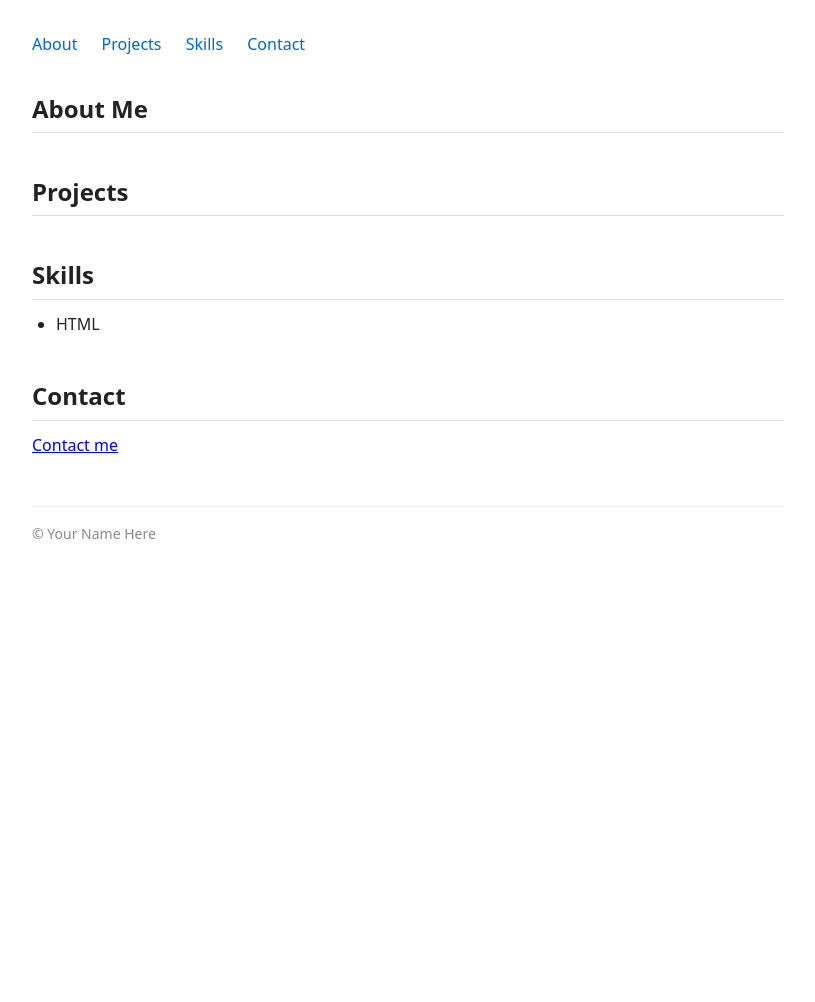
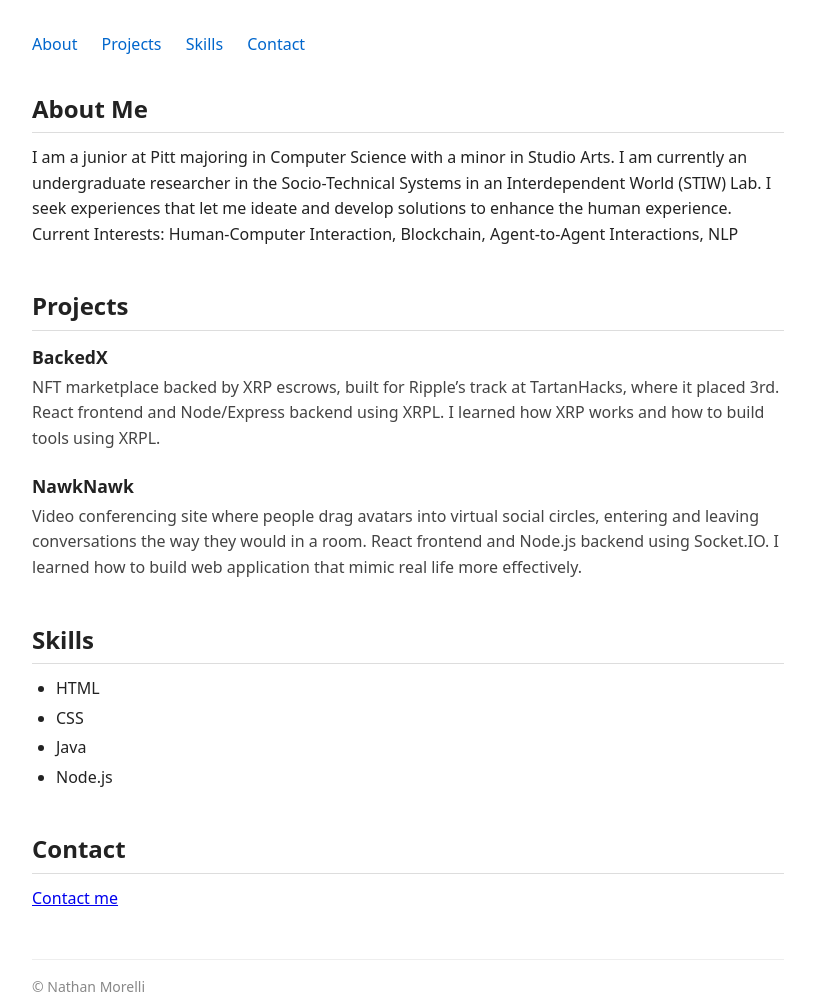
Before and after one commit to 1N4B0M9/NathanPortfolio-1530, a plain HTML site: page index.html in a window 1280 px wide. Shown: the whole page, without its empty margins (232-1047 px from the left). Before the commit the page ends 800 px from the top, so only its background shows below. Drawn offline with Linux system fonts and the light colour scheme.

Commit message:
Updated my info

```diff
--- a/index.html
+++ b/index.html
@@ -4,7 +4,7 @@
 <head>
   <meta charset="UTF-8">
   <meta name="viewport" content="width=device-width, initial-scale=1.0">
-  <title>Your Name Here</title>
+  <title>Nathan Morelli</title>
   <link rel="stylesheet" href="style.css">
 </head>
 
@@ -23,19 +23,29 @@
 
     <section id="about">
       <h2>About Me</h2>
-      <!-- TODO: Replace with 2-3 sentences about yourself -->
-      <!-- e.g., include your name, your program/year, and what you are interested in -->
+
+      I am a junior at Pitt majoring in Computer Science with a minor in Studio Arts.
+
+      I am currently an undergraduate researcher in the Socio-Technical Systems in an Interdependent World (STIW) Lab.
+
+      I seek experiences that let me ideate and develop solutions to enhance the human experience.
+
+      Current Interests: Human-Computer Interaction, Blockchain, Agent-to-Agent Interactions, NLP
     </section>
 
     <section id="projects">
       <h2>Projects</h2>
 
-      <!-- Example project entry structure: copy, fill in, and add at least 2:
       <div class="project">
-        <h3>Project Name</h3>
-        <p>What the project does, the technologies used, and what you learned.</p>
+        <h3>BackedX</h3>
+        <p>NFT marketplace backed by XRP escrows, built for Ripple’s track at TartanHacks, where it placed 3rd. React frontend and Node/Express backend using XRPL. I learned how XRP works and how to build tools using XRPL.</p>
       </div>
-      -->
+      <div class="project">
+        <h3>NawkNawk</h3>
+        <p>Video conferencing site where people drag avatars into virtual social circles, entering and leaving conversations the way they would in a room. React frontend and Node.js backend using Socket.IO. I learned how to build web application that mimic real life more effectively.</p>
+
+      </div>
+
 
       <!-- TODO: Add at least 2 project entries using the structure above -->
     </section>
@@ -45,6 +55,11 @@
       <ul>
         <!-- Example skill - TODO: replace -->
         <li>HTML</li>
+        <li>CSS</li>
+        <li>Java</li>
+        <li>Node.js</li>
+
+
 
         <!-- TODO: Add a second skill here -->
         <!-- TODO: Add a third skill here -->
@@ -56,13 +71,13 @@
       <h2>Contact</h2>
       <!-- TODO: Replace href="#" with a real link (e.g., mailto:you@example.com or your LinkedIn URL) -->
       <!-- TODO: Replace the link text with something descriptive, e.g. "Email me" or "LinkedIn" -->
-      <p><a href="#">Contact me</a></p>
+      <p><a href="https://www.linkedin.com/in/nathan-morelli/">Contact me</a></p>
     </section>
 
   </main>
 
   <footer>
-    <p>&copy; Your Name Here</p>
+    <p>&copy; Nathan Morelli</p>
   </footer>
 
 </body>
```
